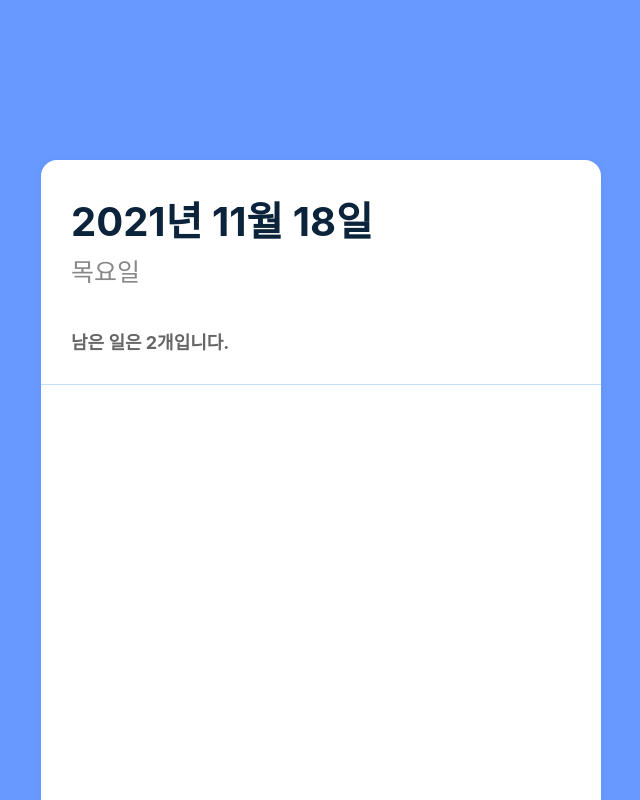
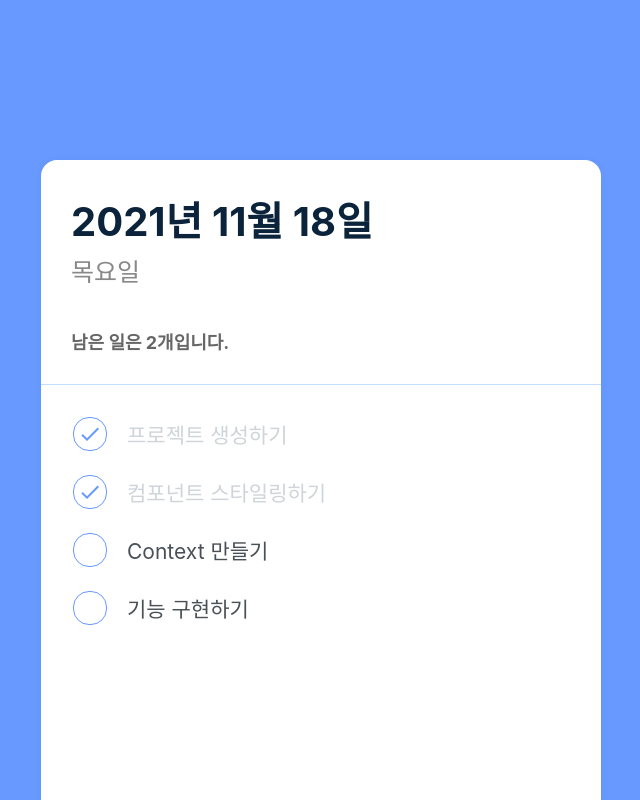
Before and after one commit to octavesop/react-todo, a React (Create React App) app: page / in a window 1280 px wide. Shown: the top 800 px of the page, without its empty margins (319-959 px from the left). Built offline with nearby package versions, Linux system fonts and the light colour scheme.

Commit message:
투두리스트 틀 완성

```diff
--- a/src/App.js
+++ b/src/App.js
@@ -3,6 +3,7 @@
 import { createGlobalStyle } from 'styled-components';
 import TodoTemplate from './components/TodoTemplate';
 import TodoHeader from './components/TodoHeader';
+import TodoList from './components/TodoList';
 
 const GlobalStyle = createGlobalStyle`
   body {
@@ -16,6 +17,7 @@
     <GlobalStyle />
     <TodoTemplate>
       <TodoHeader />
+      <TodoList />
     </TodoTemplate>
     </>
   );
--- /dev/null
+++ b/src/components/TodoItem.js
@@ -0,0 +1,72 @@
+import React from 'react';
+import styled, { css } from 'styled-components';
+import { MdDone, MdDelete } from 'react-icons/md';
+
+const Remove = styled.div`
+  display: flex;
+  align-items: center;
+  justify-content: center;
+  color: #dee2e6;
+  font-size: 24px;
+  cursor: pointer;
+  &:hover {
+    color: #6799FF;
+  }
+  display: none;
+`;
+
+const TodoItemBlock = styled.div`
+  display: flex;
+  align-items: center;
+  padding-top: 12px;
+  padding-bottom: 12px;
+  &:hover {
+    ${Remove} {
+      display: initial;
+    }
+  }
+`;
+
+const CheckCircle = styled.div`
+  width: 32px;
+  height: 32px;
+  border-radius: 16px;
+  border: 1px solid #6799FF;
+  font-size: 24px;
+  display: flex;
+  align-items: center;
+  justify-content: center;
+  margin-right: 20px;
+  cursor: pointer;
+  ${props =>
+    props.done &&
+    css`
+      border: 1px solid #6799FF;
+      color: #6799FF;
+    `}
+`;
+
+const Text = styled.div`
+  flex: 1;
+  font-size: 21px;
+  color: #495057;
+  ${props =>
+    props.done &&
+    css`
+      color: #ced4da;
+    `}
+`;
+
+function TodoItem({ id, done, text }) {
+    return (
+        <TodoItemBlock>
+            <CheckCircle done={done}>{done && <MdDone />}</CheckCircle>
+            <Text done={done}>{text}</Text>
+            <Remove>
+                <MdDelete />
+            </Remove>
+        </TodoItemBlock>
+    );
+}
+
+export default TodoItem;
--- /dev/null
+++ b/src/components/TodoList.js
@@ -0,0 +1,23 @@
+import React from 'react';
+import styled from 'styled-components';
+import TodoItem from './TodoItem';
+
+const TodoListBlock = styled.div `
+    flex: 1;
+    padding: 20px 32px;
+    padding-bottom: 48px;
+    overflow-y: auto;
+`;
+
+function TodoList() {
+    return (
+        <TodoListBlock>
+            <TodoItem text="프로젝트 생성하기" done={true} />
+            <TodoItem text="컴포넌트 스타일링하기" done={true} />
+            <TodoItem text="Context 만들기" done={false} />
+            <TodoItem text="기능 구현하기" done={false} />
+        </TodoListBlock>
+    )
+}
+
+export default TodoList;
```
